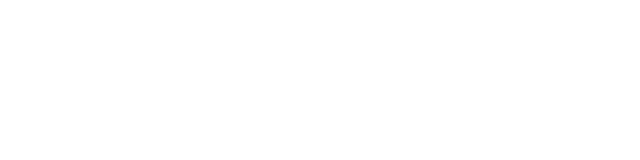
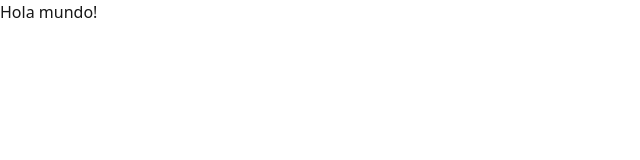
Before and after one commit to javier-rosales/portfolio, a React (Vite) app: page / in a window 1280 px wide. Shown: the top 160 px of the page, without its empty margins (0-640 px from the left). Built offline with nearby package versions, Linux system fonts and the light colour scheme.

Commit message:
Add default font color

```diff
--- a/src/App.jsx
+++ b/src/App.jsx
@@ -4,6 +4,9 @@
   return (
     <div>
       <Background />
+      <h1 className='text-3xl'>
+        Hola mundo!
+      </h1>
     </div>
   )
 }
--- a/src/index.css
+++ b/src/index.css
@@ -1,3 +1,7 @@
 @tailwind base;
 @tailwind components;
 @tailwind utilities;
+
+body {
+    @apply text-[#171717] dark:text-[#ededed];
+}
```
